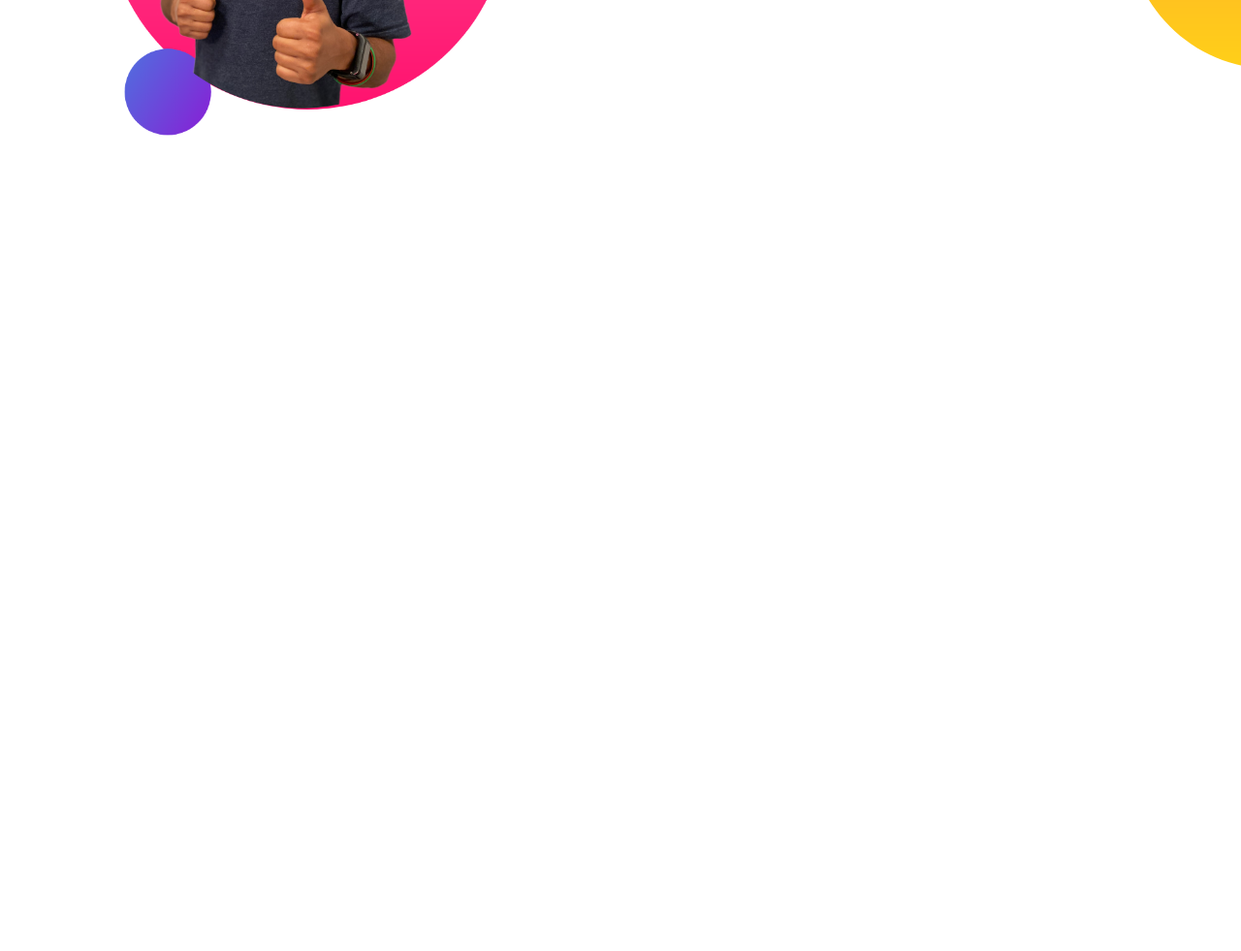
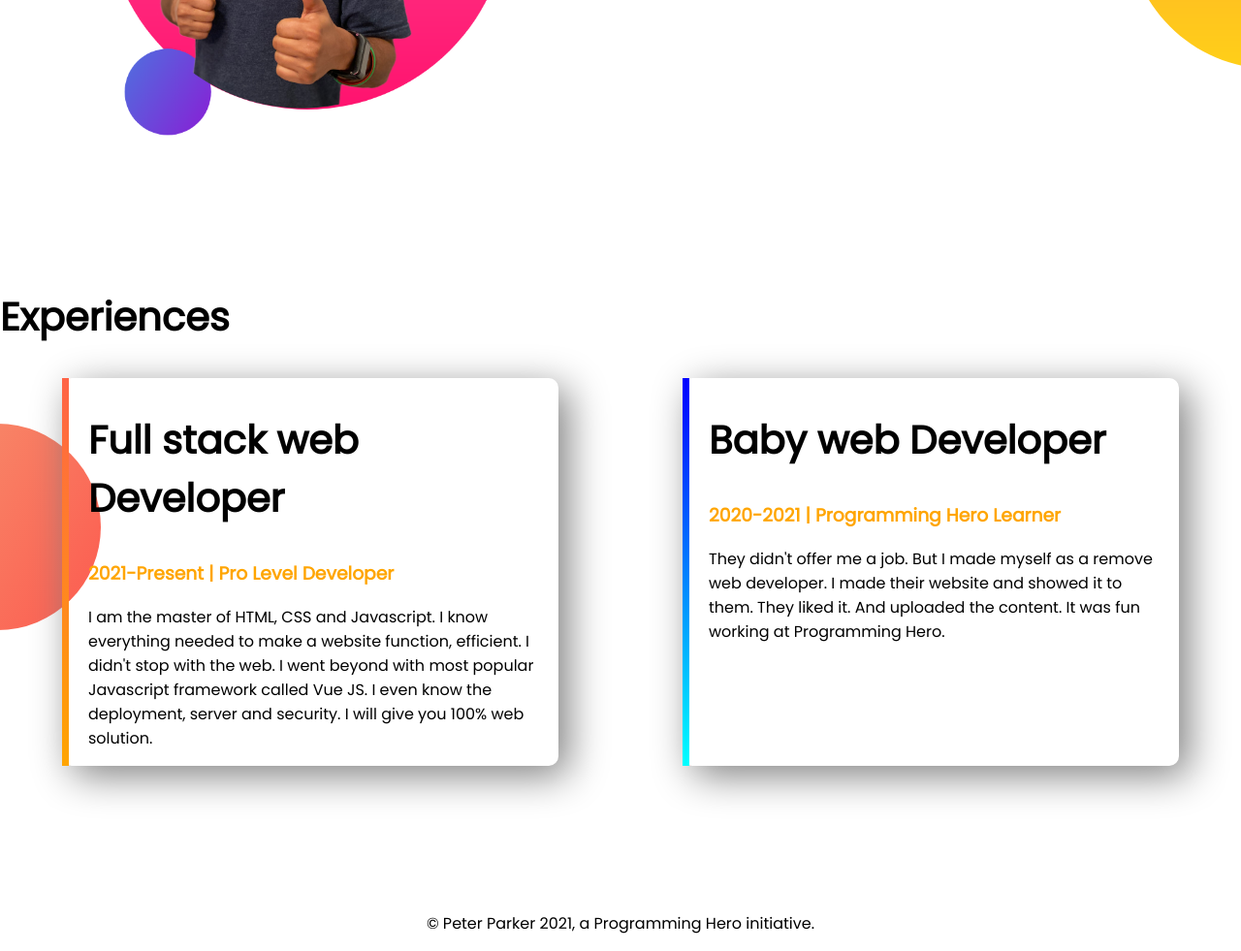
Before and after one commit to solaymancse4/practice-developer-protfolio, a plain HTML site: page index.html in a window 1280 px wide. Shown: the part 917-1898 px from the top of the page at 97% size. Before the commit the page ends 1214 px from the top, so only its background shows below. Drawn offline with Linux system fonts and the light colour scheme.

Commit message:
footer added

```diff
--- a/index.html
+++ b/index.html
@@ -40,6 +40,25 @@
        </div>
 
    </section>
+   <section class="experience-area">
+       <h1>Experiences</h1>
+       <div class="experience-item">
+        <div id="web-dev-ex1" class="experience-list">
+            <h1>Full stack web Developer</h1>
+            <h3 class="orange-color">2021-Present | Pro Level Developer</h3>
+            <p>I am the master of HTML, CSS and Javascript. I know everything needed to make a website function, efficient. I didn't stop with the web. I went beyond with most popular Javascript framework called Vue JS. I even know the deployment, server and security. I will give you 100% web solution.</p>
+        </div>
+        <div id="web-dev-ex" class="experience-list">
+            <h1>Baby web Developer</h1>
+            <h3 class="orange-color">2020-2021 | Programming Hero Learner</h3>
+            <p>They didn't offer me a job. But I made myself as a remove web developer. I made their website and showed it to them. They liked it. And uploaded the content. It was fun working at Programming Hero.</p>
+        </div>
+       </div>
+
+   </section>
+   <footer>
+       <p>© Peter Parker 2021, a Programming Hero initiative.</p>
+   </footer>
 
 </body>
 </html>
--- a/style.css
+++ b/style.css
@@ -22,6 +22,10 @@ h1{
     background-position: right;
     margin-bottom: 150px;
 }
+.experience-item{
+    display: flex;
+    margin-bottom: 150px;
+}
 .half-width{
     width: 50%;
     padding-left: 5%;
@@ -40,3 +44,34 @@ h1{
 
 
 }
+.experience-list{
+    box-shadow: 10px 10px 40px gray;
+    width:40%;
+    margin-left: 5%;
+    margin-right: 5%;
+    padding-left: 20px;
+    padding-right: 10px;
+    border-radius: 10px;
+
+
+}
+#web-dev-ex1{
+    border-image: linear-gradient(tomato,orange);
+    border-image-slice: 1;
+    border-left: 7px solid;
+}
+#web-dev-ex{
+    border-image: linear-gradient(blue,cyan);
+    border-image-slice: 1;
+    border-left: 7px solid;
+
+}
+.experience-area{
+    background-image: url(images/exp-bg.png);
+    background-repeat: no-repeat;
+    background-position: left;
+
+}
+footer p{
+    text-align: center;
+}
```
